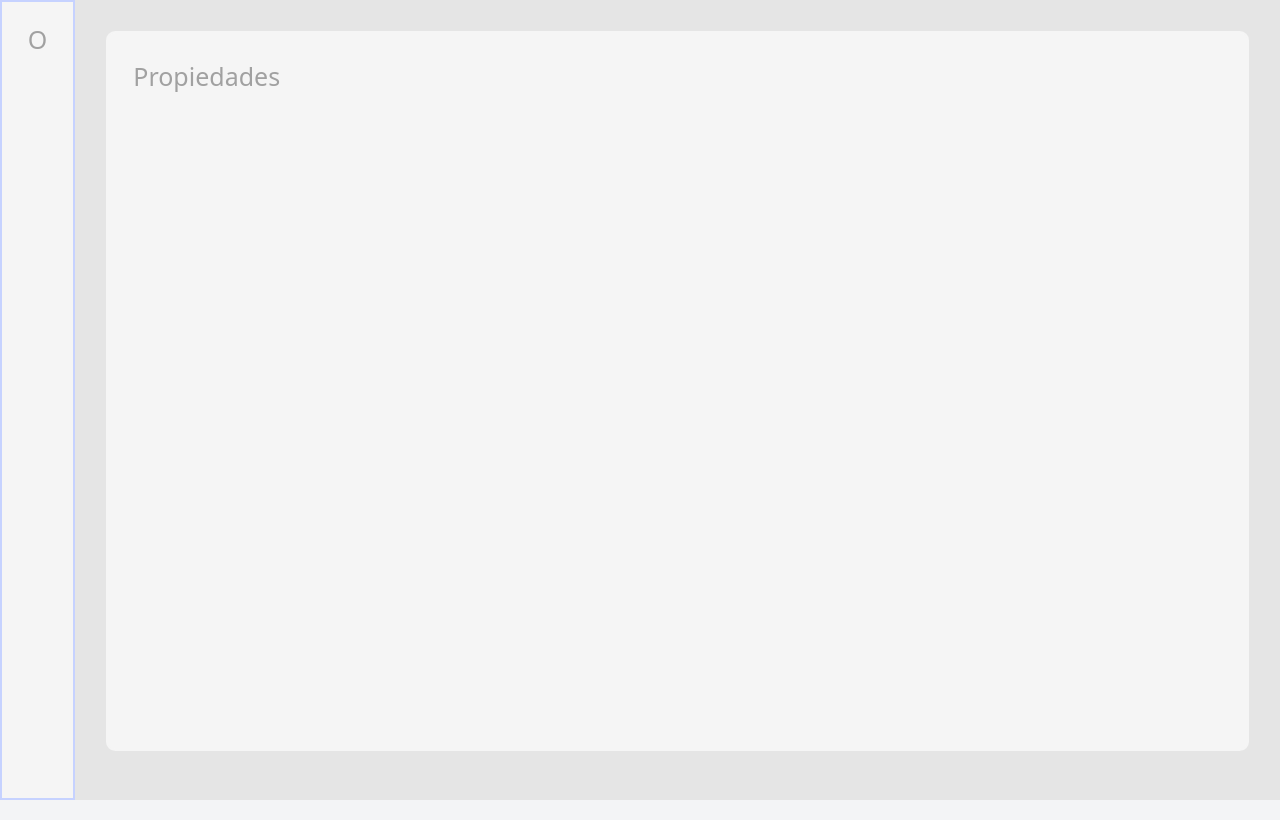
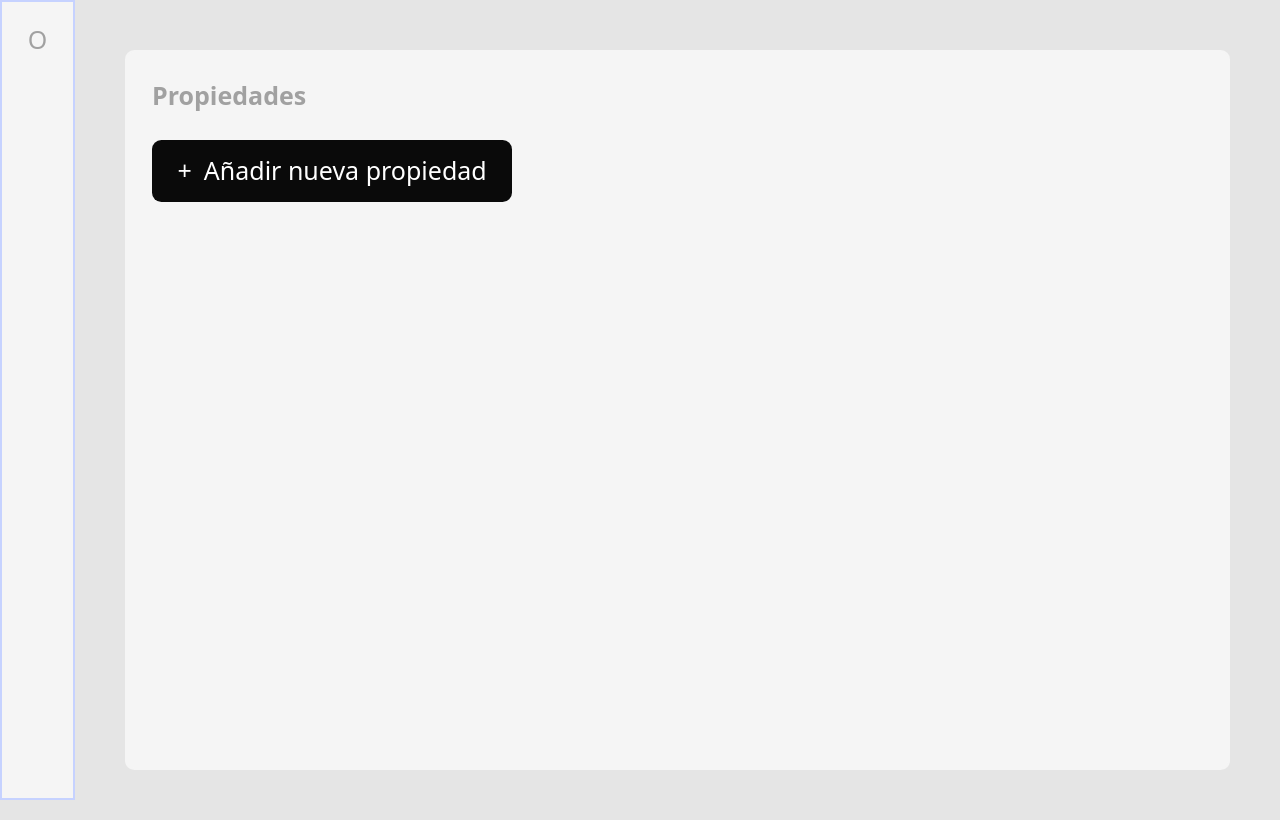
Before and after one commit to RGC02995/prueba-tecnica-Lion, a React (Vite) app: page / in a window 1280 px wide. Built offline with nearby package versions, Linux system fonts and the light colour scheme.

Commit message:
add: btn add new propertie

```diff
--- a/src/pages/Home.jsx
+++ b/src/pages/Home.jsx
@@ -1,7 +1,10 @@
 export const Home = () => {
   return (
-    <div className="bg-neutral-100 p-4 m-5 flex-1 rounded-md border-2 border-neutral-100 h-[90vh]">
-      <h1 className="text-neutral-400 ">Propiedades</h1>
+    <div className="bg-neutral-100 p-4 m-8 flex-1 flex-wrap  rounded-md border-2 border-neutral-100 h-[90vh]">
+      <h1 className="text-neutral-400  font-semibold ">Propiedades</h1>
+      <button className="bg-neutral-950 text-white px-4 py-2 rounded-md mt-4 hover:bg-neutral-500 flex items-center gap-2 flex-wrap">
+        <i>+</i>Añadir nueva propiedad
+      </button>
     </div>
   );
 };
```
